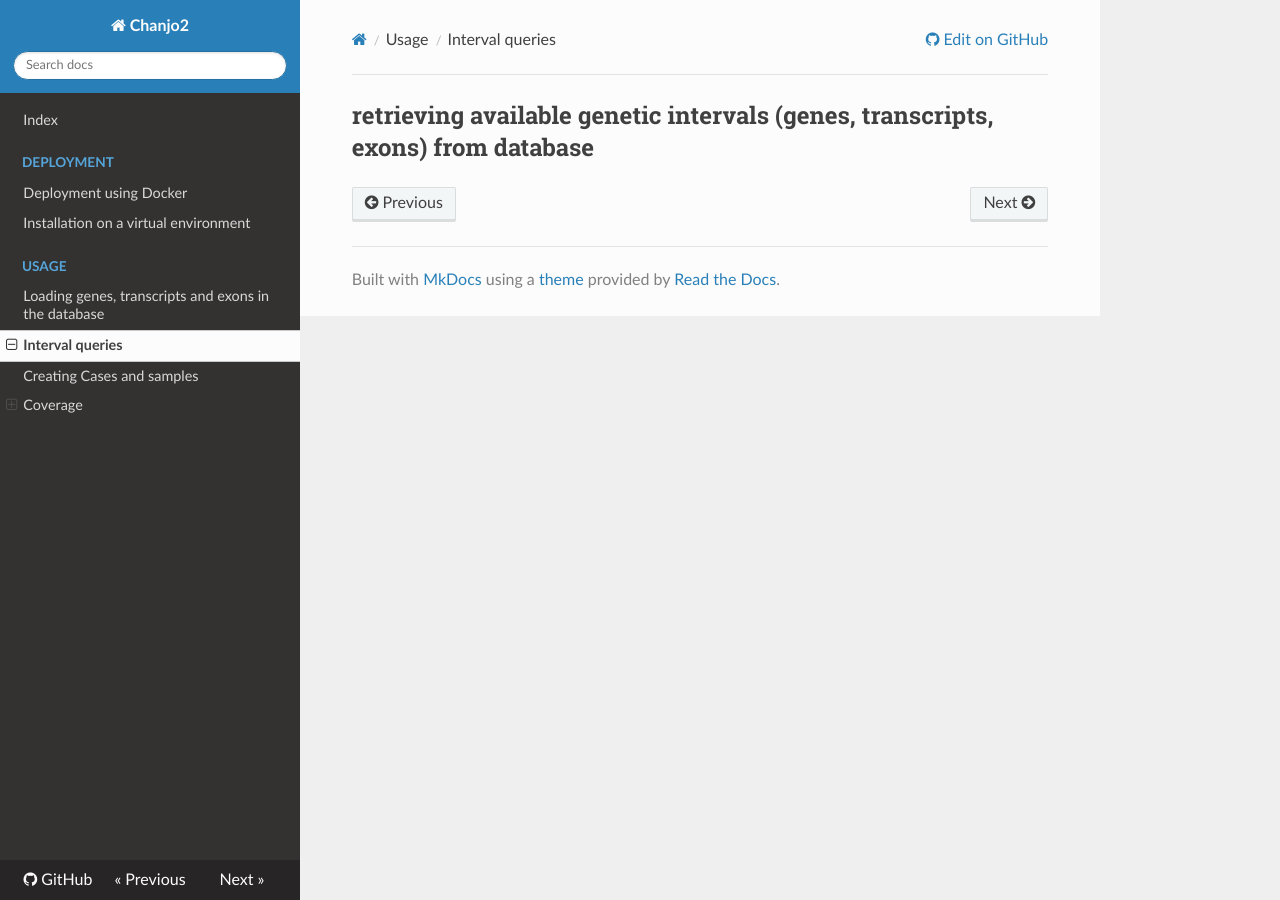
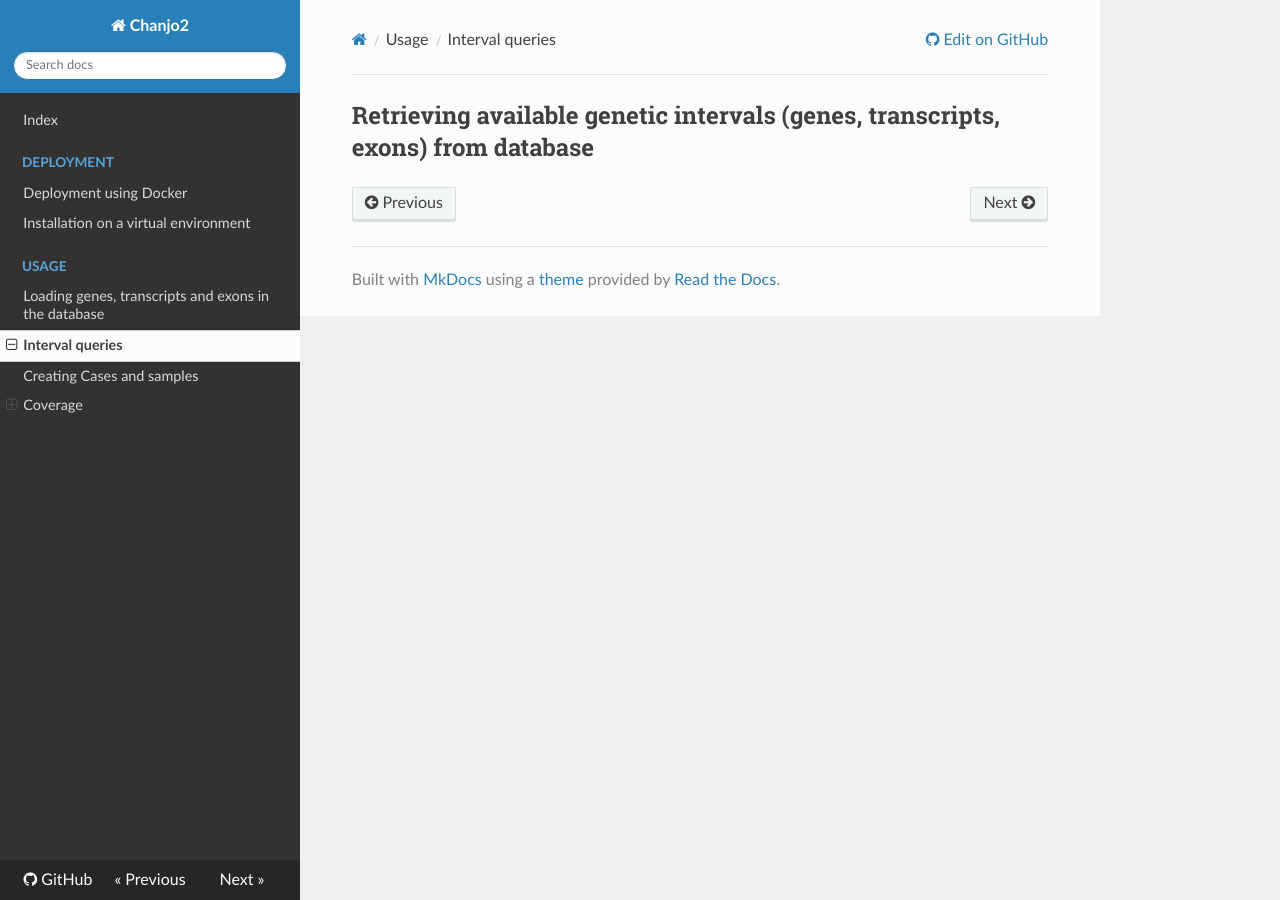
Before and after one commit to Clinical-Genomics/chanjo2, an MkDocs documentation site: the page built from docs/usage/interval-queries.md, in a window 1280 px wide. Built offline with MkDocs 1.6.1, drawn with Linux system fonts in a browser that asks for light colours; nearby versions of some CDN libraries.

```diff
--- a/docs/usage/interval-queries.md
+++ b/docs/usage/interval-queries.md
@@ -1 +1 @@
-## retrieving available genetic intervals (genes, transcripts, exons) from database
+## Retrieving available genetic intervals (genes, transcripts, exons) from database
```
